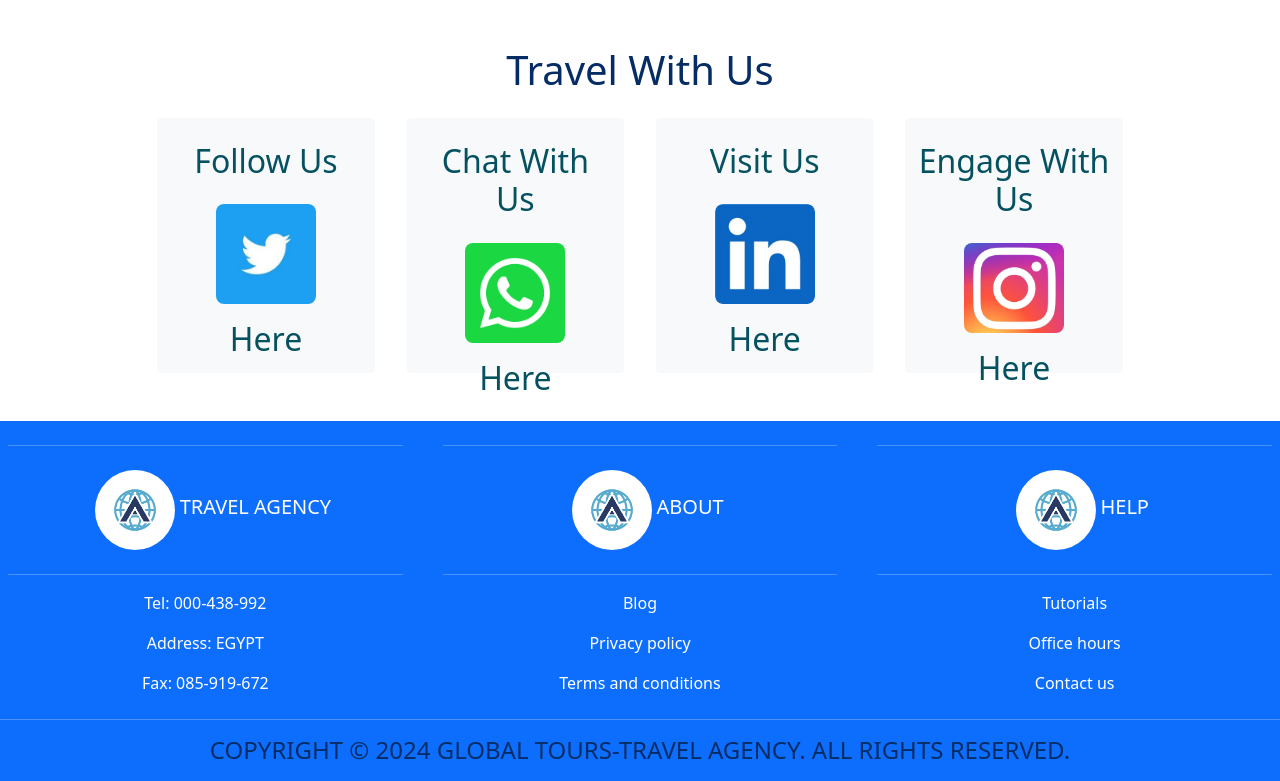
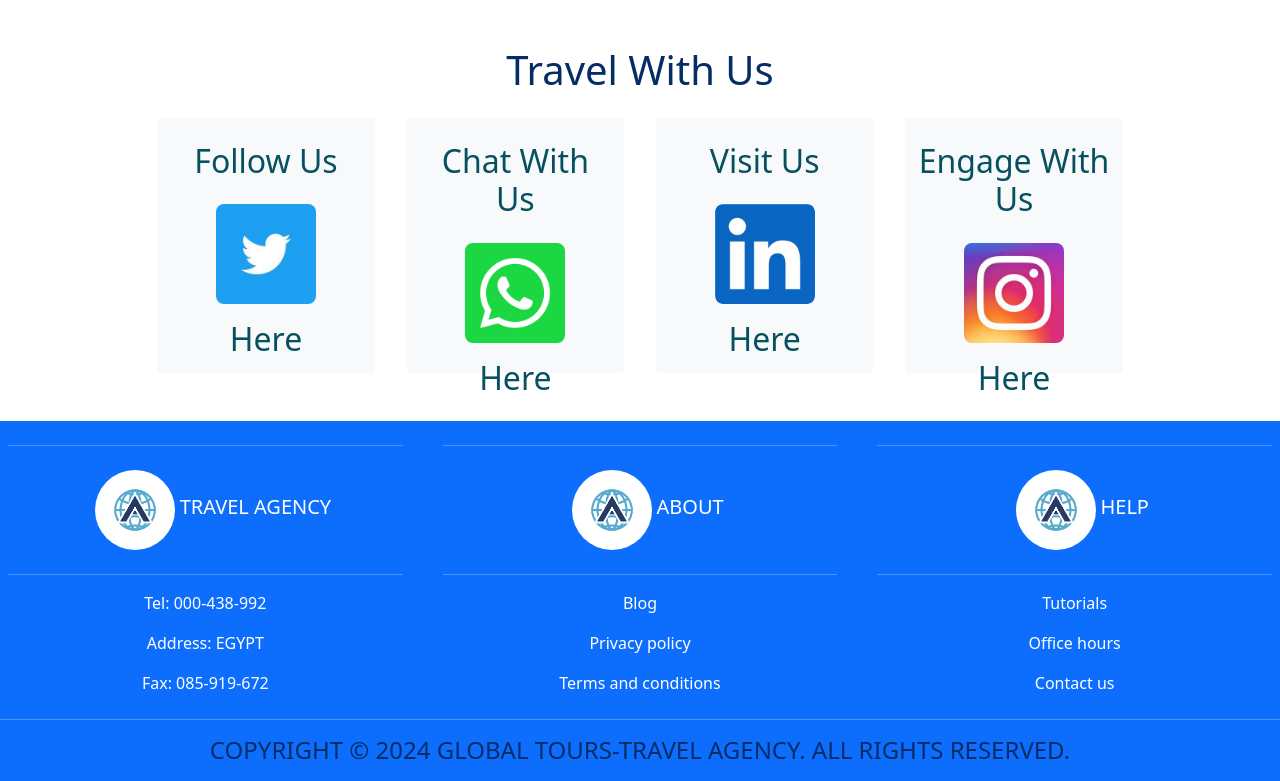
Before and after one commit to Somayaaaa/Web-Project-3-bootstrap, a plain HTML site: page index.html in a window 1280 px wide. Shown: the part 8464-9245 px from the top of the page. Drawn offline with nearby package versions, Linux system fonts and the light colour scheme.

Commit message:
changed photo

```diff
--- a/index.html
+++ b/index.html
@@ -460,7 +460,7 @@
         <div class="sns-item bg-body-tertiary mx-3 mb-3 rounded-1 col-10 col-lg-2" style=" height: 255px;">
           <div class="sns-info text-center mt-4">
             <h3 class="text-capitalize text-info-emphasis fs-2 mb-4">engage with us</h3>
-            <img src="images/Beli Followers Instagram Terpercaya.jpeg" class="rounded-3" style=" width:100px;">
+            <img src="images/f41e2dab621c1ee5253cef74e3642fcf.jpg" class="rounded-3" style=" width:100px;">
             <h3 class="text-info-emphasis fs-2 mt-3">Here</h3>
           </div>
         </div>
```
Also changed, not shown: images/Beli Followers Instagram Terpercaya.jpeg (deleted), images/f41e2dab621c1ee5253cef74e3642fcf.jpg (added).
